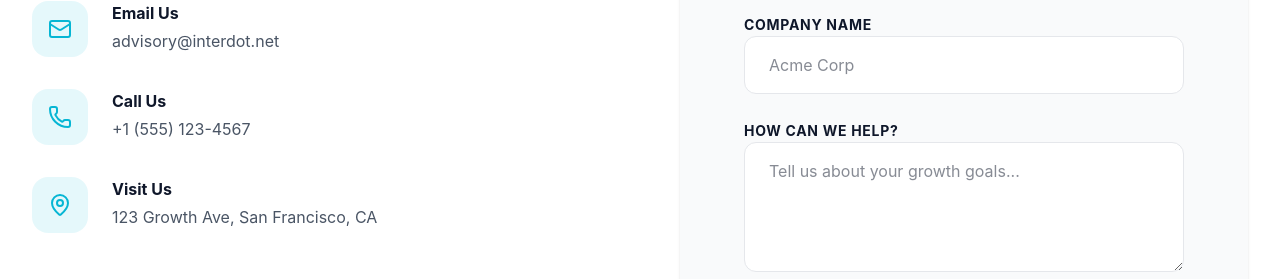
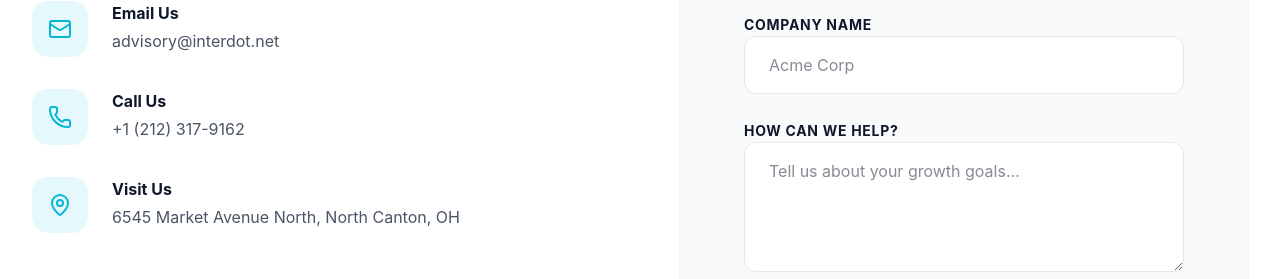
Before and after one commit to 0x01010l/INTRDO, a React (Vite) app: page /contact in a window 1280 px wide. Shown: the part 440-719 px from the top of the page. Built offline with nearby package versions, Linux system fonts and the light colour scheme.

Commit message:
Update contact information in Contact.tsx

```diff
--- a/src/pages/Contact.tsx
+++ b/src/pages/Contact.tsx
@@ -35,7 +35,7 @@ export default function Contact() {
                   </div>
                   <div>
                     <h4 className="font-bold text-primary mb-1">Call Us</h4>
-                    <p className="text-gray-600">+1 (555) 123-4567</p>
+                    <p className="text-gray-600">+1 (212) 317-9162</p>
                   </div>
                 </div>
                 <div className="flex items-start space-x-6">
@@ -44,7 +44,7 @@ export default function Contact() {
                   </div>
                   <div>
                     <h4 className="font-bold text-primary mb-1">Visit Us</h4>
-                    <p className="text-gray-600">123 Growth Ave, San Francisco, CA</p>
+                    <p className="text-gray-600">6545 Market Avenue North, North Canton, OH</p>
                   </div>
                 </div>
               </div>
```
